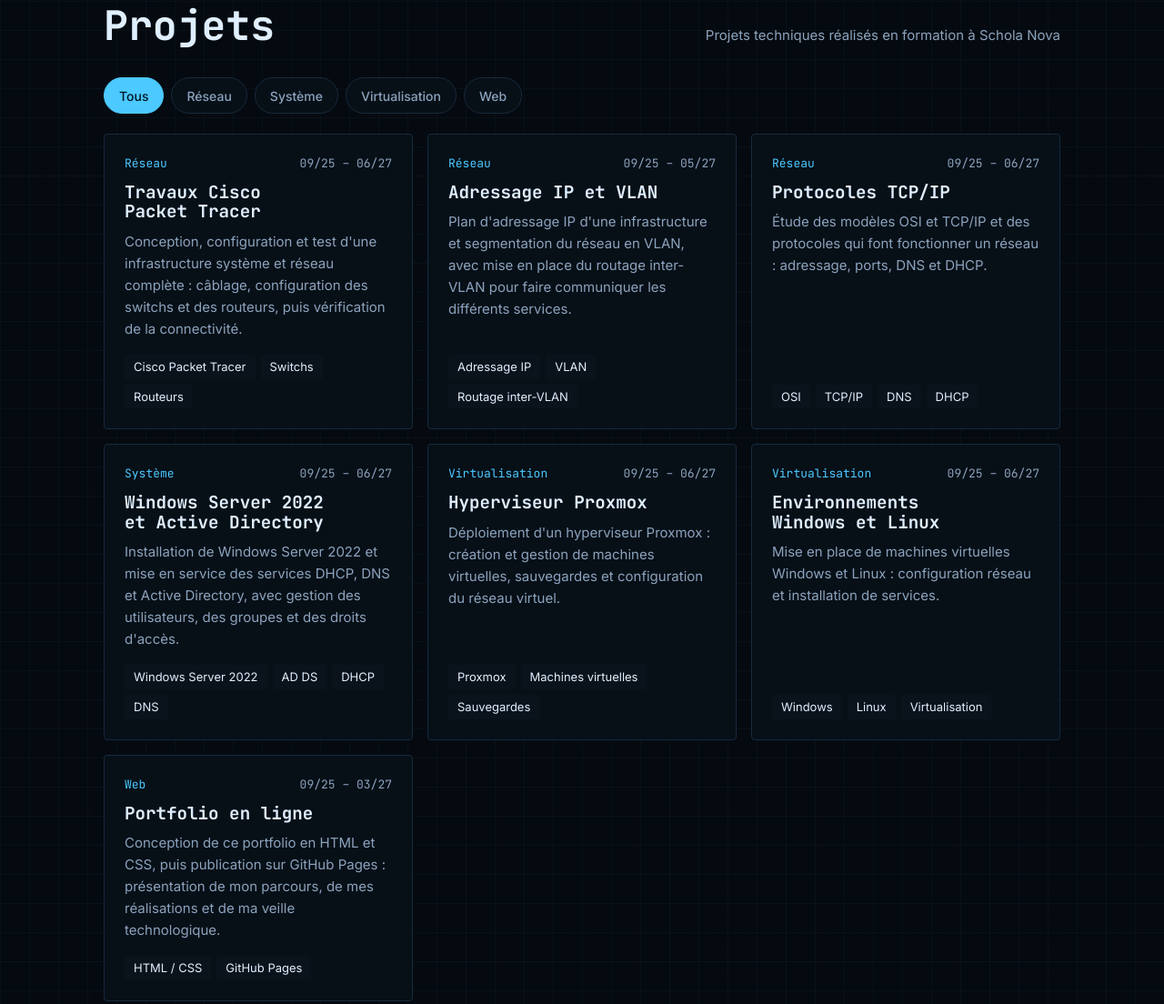
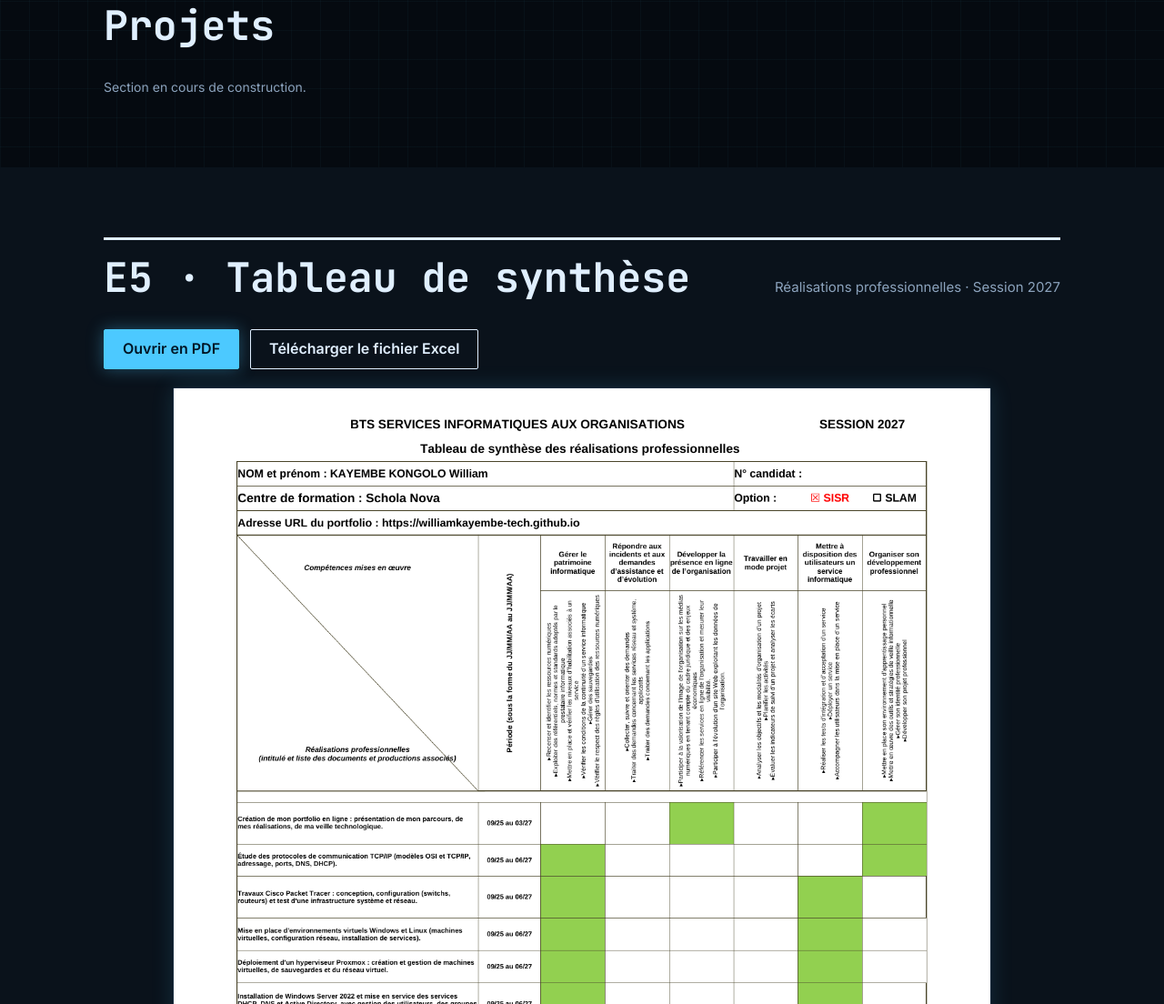
Before and after one commit to williamkayembe-tech/williamkayembe-tech.github.io, a plain HTML site: page index.html in a window 1280 px wide. Shown: the part 5087-6191 px from the top of the page at 91% size. Drawn offline with Linux system fonts and the light colour scheme.

Commit message:
Projets : section vide pour l'instant

```diff
--- a/index.html
+++ b/index.html
@@ -393,54 +393,8 @@ footer .wrap{display:flex;justify-content:space-between;gap:12px;flex-wrap:wrap}
 
 <section class="band" id="projets">
   <div class="wrap">
-    <div class="head"><h2>Projets</h2><p>Projets techniques réalisés en formation à Schola Nova</p></div>
-    <div class="pfilters" role="group" aria-label="Filtrer les projets">
-      <button class="pf on" data-f="all">Tous</button><button class="pf" data-f="Réseau">Réseau</button><button class="pf" data-f="Système">Système</button><button class="pf" data-f="Virtualisation">Virtualisation</button><button class="pf" data-f="Web">Web</button>
-    </div>
-    <div class="pgrid">
-      <article class="proj">
-        <div class="ptop"><span class="pcat">Réseau</span><span class="pdate">09/25 – 06/27</span></div>
-        <h3>Travaux Cisco Packet Tracer</h3>
-        <p>Conception, configuration et test d'une infrastructure système et réseau complète : câblage, configuration des switchs et des routeurs, puis vérification de la connectivité.</p>
-        <div class="ptags"><span class="tag">Cisco Packet Tracer</span><span class="tag">Switchs</span><span class="tag">Routeurs</span></div>
-      </article>
-      <article class="proj">
-        <div class="ptop"><span class="pcat">Réseau</span><span class="pdate">09/25 – 05/27</span></div>
-        <h3>Adressage IP et VLAN</h3>
-        <p>Plan d'adressage IP d'une infrastructure et segmentation du réseau en VLAN, avec mise en place du routage inter-VLAN pour faire communiquer les différents services.</p>
-        <div class="ptags"><span class="tag">Adressage IP</span><span class="tag">VLAN</span><span class="tag">Routage inter-VLAN</span></div>
-      </article>
-      <article class="proj">
-        <div class="ptop"><span class="pcat">Réseau</span><span class="pdate">09/25 – 06/27</span></div>
-        <h3>Protocoles TCP/IP</h3>
-        <p>Étude des modèles OSI et TCP/IP et des protocoles qui font fonctionner un réseau : adressage, ports, DNS et DHCP.</p>
-        <div class="ptags"><span class="tag">OSI</span><span class="tag">TCP/IP</span><span class="tag">DNS</span><span class="tag">DHCP</span></div>
-      </article>
-      <article class="proj">
-        <div class="ptop"><span class="pcat">Système</span><span class="pdate">09/25 – 06/27</span></div>
-        <h3>Windows Server 2022 et Active Directory</h3>
-        <p>Installation de Windows Server 2022 et mise en service des services DHCP, DNS et Active Directory, avec gestion des utilisateurs, des groupes et des droits d'accès.</p>
-        <div class="ptags"><span class="tag">Windows Server 2022</span><span class="tag">AD DS</span><span class="tag">DHCP</span><span class="tag">DNS</span></div>
-      </article>
-      <article class="proj">
-        <div class="ptop"><span class="pcat">Virtualisation</span><span class="pdate">09/25 – 06/27</span></div>
-        <h3>Hyperviseur Proxmox</h3>
-        <p>Déploiement d'un hyperviseur Proxmox : création et gestion de machines virtuelles, sauvegardes et configuration du réseau virtuel.</p>
-        <div class="ptags"><span class="tag">Proxmox</span><span class="tag">Machines virtuelles</span><span class="tag">Sauvegardes</span></div>
-      </article>
-      <article class="proj">
-        <div class="ptop"><span class="pcat">Virtualisation</span><span class="pdate">09/25 – 06/27</span></div>
-        <h3>Environnements Windows et Linux</h3>
-        <p>Mise en place de machines virtuelles Windows et Linux : configuration réseau et installation de services.</p>
-        <div class="ptags"><span class="tag">Windows</span><span class="tag">Linux</span><span class="tag">Virtualisation</span></div>
-      </article>
-      <article class="proj">
-        <div class="ptop"><span class="pcat">Web</span><span class="pdate">09/25 – 03/27</span></div>
-        <h3>Portfolio en ligne</h3>
-        <p>Conception de ce portfolio en HTML et CSS, puis publication sur GitHub Pages : présentation de mon parcours, de mes réalisations et de ma veille technologique.</p>
-        <div class="ptags"><span class="tag">HTML / CSS</span><span class="tag">GitHub Pages</span></div>
-      </article>
-    </div>
+    <div class="head"><h2>Projets</h2></div>
+    <p class="legend">Section en cours de construction.</p>
   </div>
 </section>
 
```
